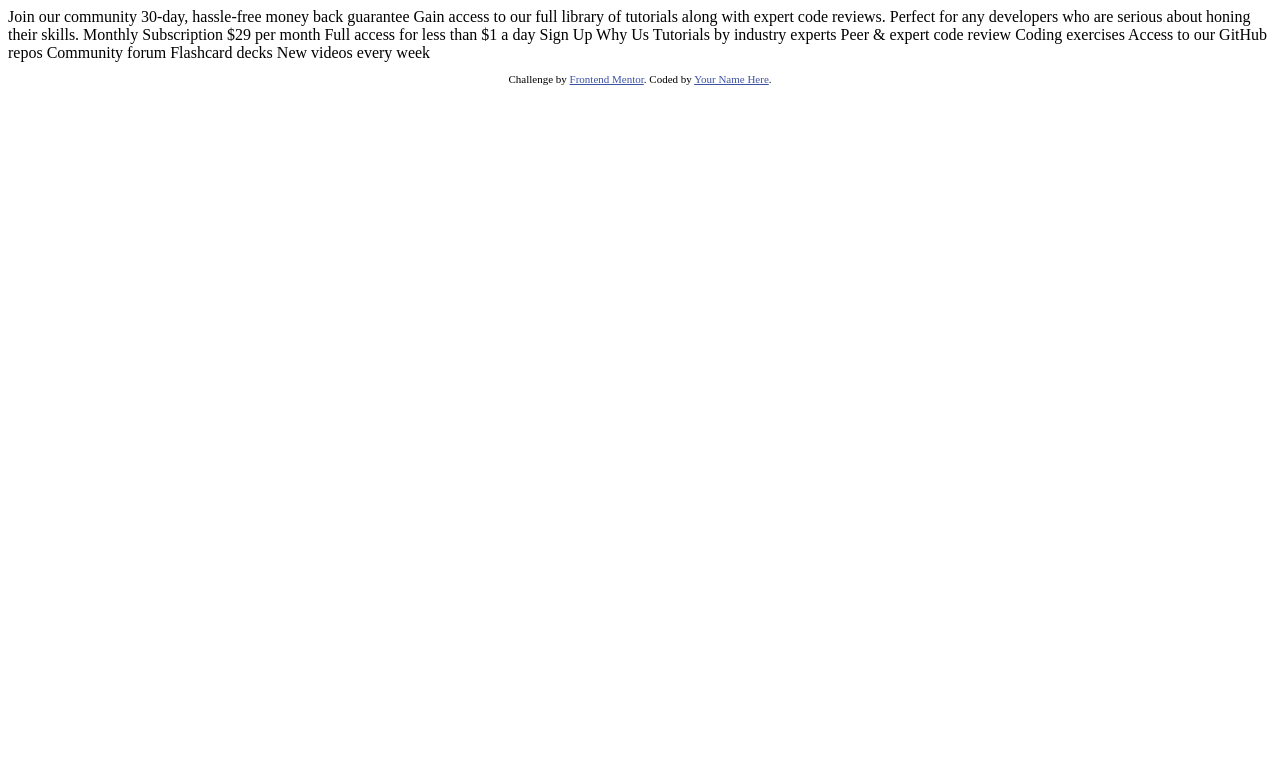
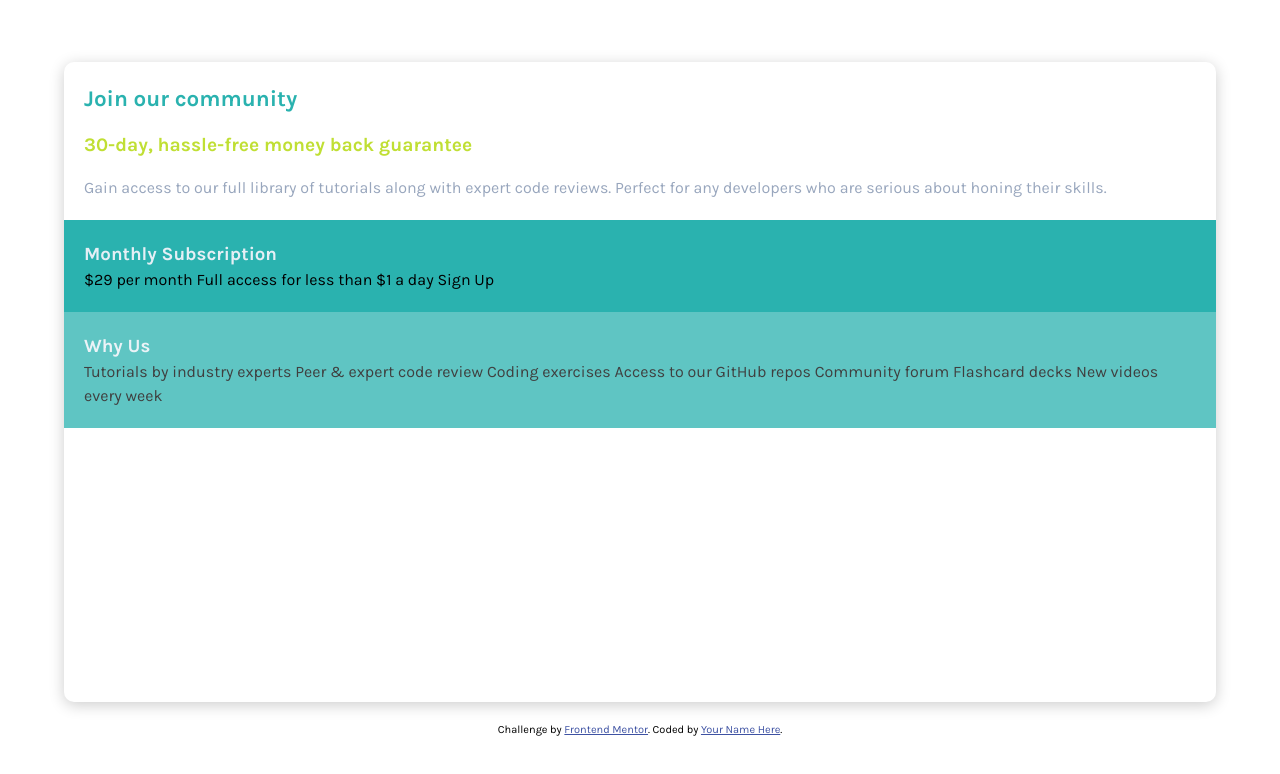
Before and after one commit to jkeown/fem_single_price_grid_component, a plain HTML site: page index.html in a window 1280 px wide. Drawn offline with Linux system fonts and the light colour scheme.

Commit message:
initial working commit

```diff
--- a/index.html
+++ b/index.html
@@ -7,7 +7,10 @@
   <link rel="icon" type="image/png" sizes="32x32" href="./images/favicon-32x32.png">
 
   <title>Frontend Mentor | Single Price Grid Component</title>
-
+  <link rel="preconnect" href="https://fonts.googleapis.com">
+<link rel="preconnect" href="https://fonts.gstatic.com" crossorigin>
+<link href="https://fonts.googleapis.com/css2?family=Karla:wght@400;700&display=swap" rel="stylesheet">
+<link rel="stylesheet" href="style.css">
   <!-- Feel free to remove these styles or customise in your own stylesheet 👍 -->
   <style>
     .attribution { font-size: 11px; text-align: center; }
@@ -15,22 +18,30 @@
   </style>
 </head>
 <body>
-  Join our community
+  <main class="container">
+    <section class="cta">
 
-  30-day, hassle-free money back guarantee
+      <h1>Join our community</h1>
 
-  Gain access to our full library of tutorials along with expert code reviews.
-  Perfect for any developers who are serious about honing their skills.
+      <h2>30-day, hassle-free money back guarantee</h2>
 
-  Monthly Subscription
+      <p>Gain access to our full library of tutorials along with expert code reviews.
+      Perfect for any developers who are serious about honing their skills.</p>
+    </section>
+     <div class="flex-section">
+      <section class="subscription">
+
+        <h3 class="section-title">Monthly Subscription</h3>
 
         &dollar;29 per month
 
         Full access for less than &dollar;1 a day
 
         Sign Up
+      </section>
+       <section class="about">
 
-  Why Us
+         <h3 class="section-title">Why Us</h3>
 
          Tutorials by industry experts
          Peer &amp; expert code review
@@ -39,7 +50,10 @@
          Community forum
          Flashcard decks
          New videos every week
+        </section>
+</div>
 
+</main>
 <footer>
   <p class="attribution">
       Challenge by <a href="https://www.frontendmentor.io?ref=challenge" target="_blank">Frontend Mentor</a>.
--- /dev/null
+++ b/style.css
@@ -0,0 +1,62 @@
+:root{
+  --cyan: hsl(179, 62%, 43%);
+  --bright-yellow: hsl(71, 73%, 54%);
+  --light-gray: hsl(204, 43%, 93%);
+  --grayish-blue: hsl(218, 22%, 67%);
+}
+*{
+  padding: 0;
+  margin: 0;
+  box-sizing: border-box;
+}
+
+body{
+  font-size: 16px;
+  font-family: 'Karla', sans-serif;
+  display: flex;
+  flex-direction: column;
+  justify-content: center;
+  align-items: center;
+  min-height: 100vh;
+  line-height: 1.5;
+}
+.container{
+  display: flex;
+  flex-direction: column;
+  flex: 1;
+  max-height: 80vh;
+  width: 90vw;
+  border-radius: 10px;
+  box-shadow: 0px 3px 15px rgba(0,0,0,0.2);
+}
+section{
+  padding: 20px;
+}
+footer{
+  margin-top: 20px;
+}
+
+.cta h1{
+  color: var(--cyan);
+  font-size: 1.4rem;
+  margin-bottom: 1rem;
+}
+.cta h2{
+  color: var(--bright-yellow);
+  font-size: 1.2rem;
+  margin-bottom: 1rem;
+}
+.cta p{
+  color: var(--grayish-blue);
+}
+
+.subscription{
+  background: var(--cyan);
+}
+.about{
+  background: var(--cyan);
+  opacity: 0.75;
+}
+.section-title{
+  color: var(--light-gray);
+}
```
Lines whose indentation alone changed are shown as unchanged.
